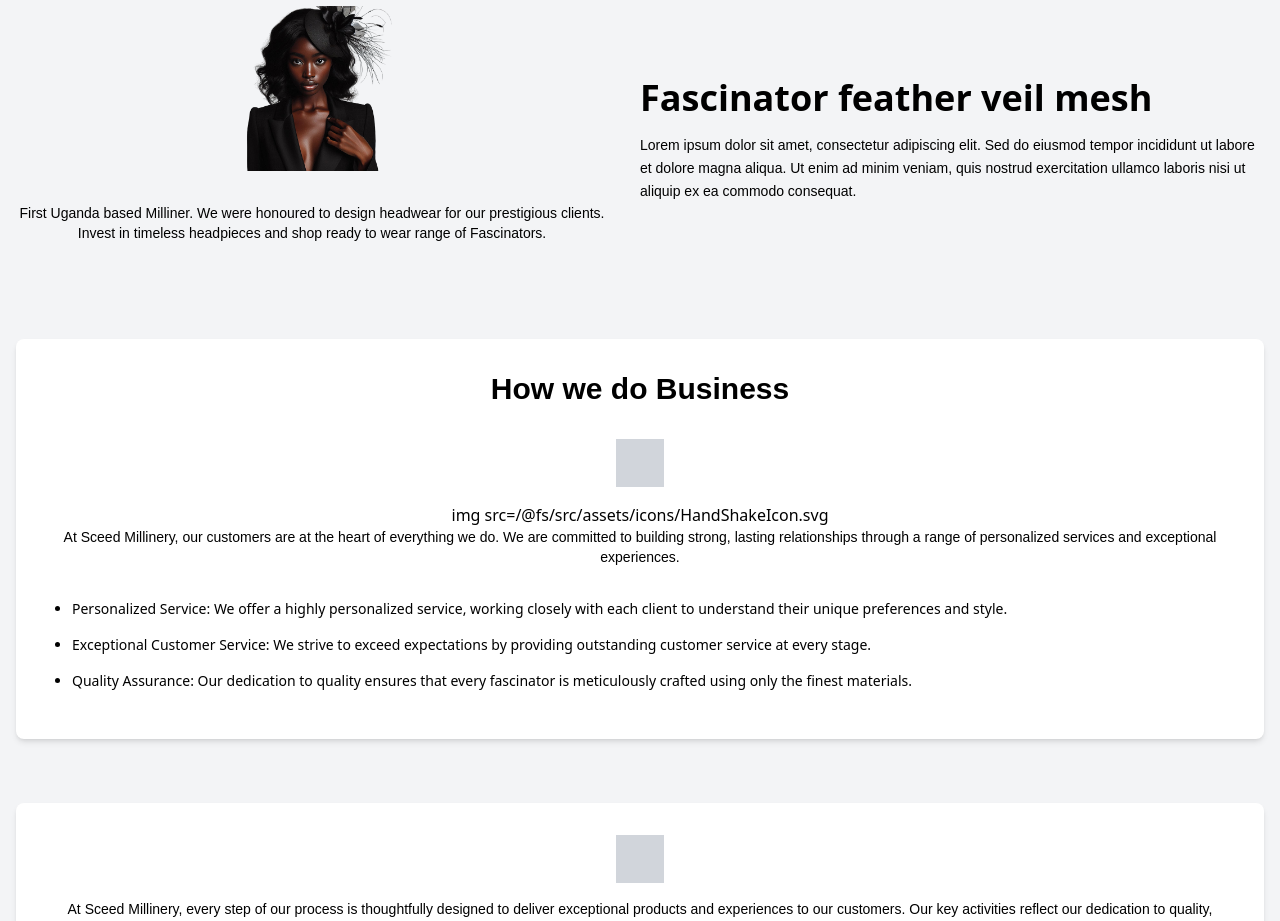
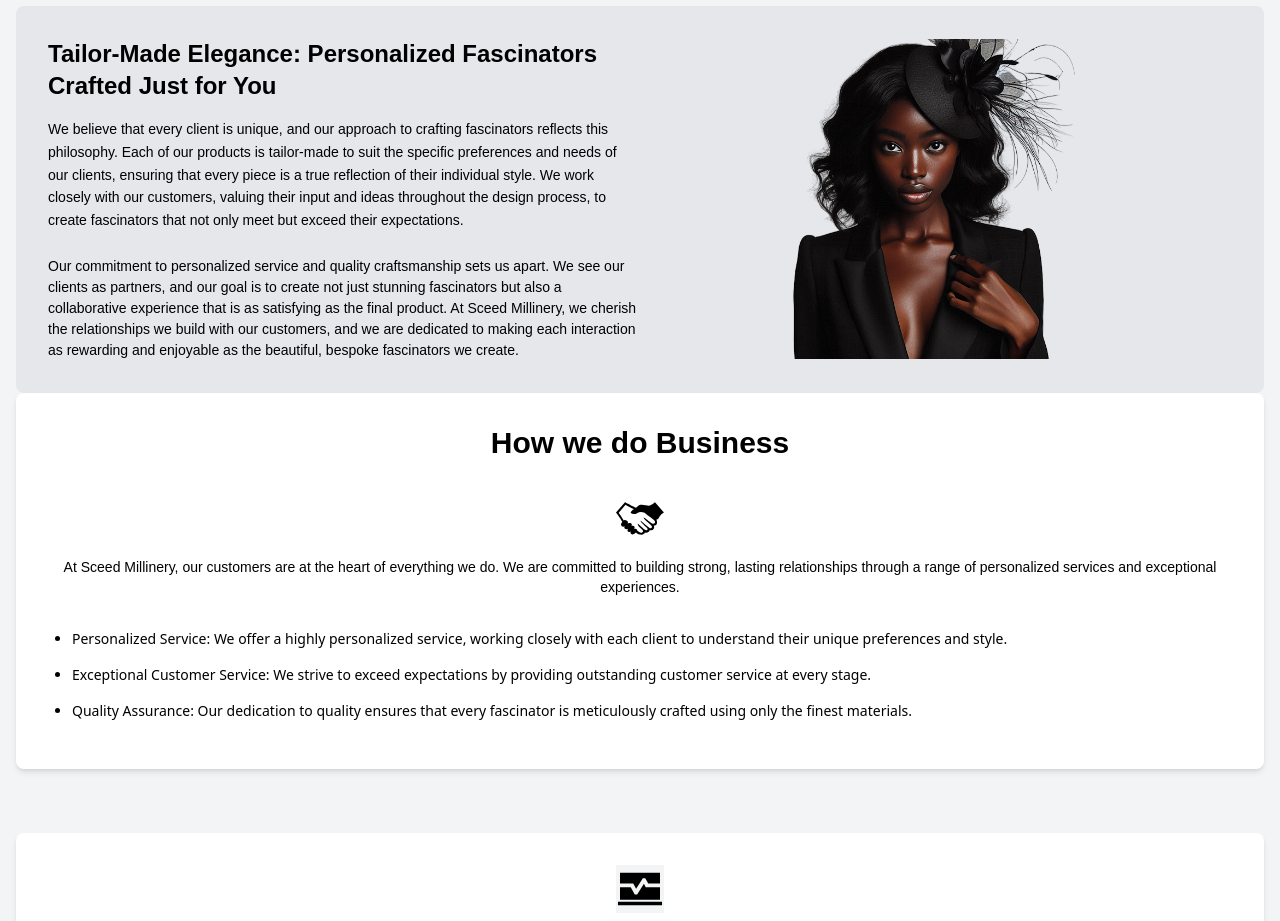
Before and after one commit to MrBytes10/sceedmillinery, a React (Create React App) app: page /about in a window 1280 px wide. Shown: the part 140-1061 px from the top of the page. Built offline with nearby package versions, Linux system fonts and the light colour scheme.

Commit message:
now on abt page

```diff
--- a/src/pages/aboutPage.js
+++ b/src/pages/aboutPage.js
@@ -1,46 +1,89 @@
+// sceed_frontend/src/pages/AboutPage.js
+
 import React from "react";
 import Header from "../components/Header";
 import Footer from "../components/Footer";
-import aboutPageModel from "../images/abtpgModel1.png";
+import abtTailorMadeModel from "../images/abtTailorMadeElegance.png";
 import transformOutfitsModel from "../images/transformOutfits.png";
-import handShakeIcon from '../assets/icons/HandShakeIcon.svg';
+import { ReactComponent as HandShakeIcon } from "../assets/icons/HandShakeIcon.svg";
+import { ReactComponent as OurCoreActivities } from "../assets/icons/ourCoreActivities.svg";
+import { ReactComponent as ValuePropositions } from "../assets/icons/ValuePropositions.svg";
 
 const AboutPage = () => {
   return (
     <div className="bg-gray-100">
       <Header />
       <main className="container mx-auto px-4 py-8">
-                <section className="flex flex-col md:flex-row items-center mb-16">
-                    <div className="md:w-1/2 pr-8">
-                        <img src={aboutPageModel} alt="Sceed Millinery Logo" className="w-72 mx-auto mb-8" />
-                        <p className="text-center text-sm mb-8">
-                            First Uganda based Milliner. We were honoured to design headwear for our prestigious clients. Invest in timeless headpieces and shop ready to wear range of Fascinators.
+        <section className="flex flex-col md:flex-row items-center bg-gray-200 p-8 rounded-lg">
+          <div className="md:w-1/2">
+            <h2 className="text-2xl font-Poppins mb-4">
+              Tailor-Made Elegance: Personalized Fascinators Crafted Just for
+              You
+            </h2>
+            <p className="text-sm leading-relaxed">
+              We believe that every client is unique, and our approach to
+              crafting fascinators reflects this philosophy. Each of our
+              products is tailor-made to suit the specific preferences and needs
+              of our clients, ensuring that every piece is a true reflection of
+              their individual style. We work closely with our customers,
+              valuing their input and ideas throughout the design process, to
+              create fascinators that not only meet but exceed their
+              expectations.
+            </p>{" "}
+            <br />
+            <p>
+              Our commitment to personalized service and quality craftsmanship
+              sets us apart. We see our clients as partners, and our goal is to
+              create not just stunning fascinators but also a collaborative
+              experience that is as satisfying as the final product. At Sceed
+              Millinery, we cherish the relationships we build with our
+              customers, and we are dedicated to making each interaction as
+              rewarding and enjoyable as the beautiful, bespoke fascinators we
+              create.
             </p>
           </div>
-                    <div className="md:w-1/2">
-                        <h1 className="text-4xl font-semibold mb-4">Fascinator feather veil mesh</h1>
-                        <p className="text-sm leading-relaxed">
-                            Lorem ipsum dolor sit amet, consectetur adipiscing elit. Sed do eiusmod tempor incididunt ut labore et dolore magna aliqua. Ut enim ad minim veniam, quis nostrud exercitation ullamco laboris nisi ut aliquip ex ea commodo consequat.
-                        </p>
+          <div className="md:w-1/2 pr-8">
+            <img
+              src={abtTailorMadeModel}
+              alt="Model wearing Sceed Millinery fascinator"
+              className="w-full rounded-lg"
+            />
           </div>
         </section>
 
         <section className="bg-white p-8 rounded-lg shadow-md mb-16">
-                    <h2 className="text-3xl font-semibold text-center mb-8">How we do Business</h2>
+          <h2 className="text-3xl font-semibold text-center mb-8">
+            How we do Business
+          </h2>
           <div className="flex flex-col items-center mb-8">
             {/* Icon placeholder */}
-                        <div className="w-12 h-12 mb-4 bg-gray-300">
+            <HandShakeIcon
+              alt="Handshake Icon"
+              className="w-12 h-12 mb-4 bg-gray-10"
+            />
 
-                        </div>
-                        img src={handShakeIcon }
             <p className="text-center text-sm">
-                            At Sceed Millinery, our customers are at the heart of everything we do. We are committed to building strong, lasting relationships through a range of personalized services and exceptional experiences.
+              At Sceed Millinery, our customers are at the heart of everything
+              we do. We are committed to building strong, lasting relationships
+              through a range of personalized services and exceptional
+              experiences.
             </p>
           </div>
           <ul className="list-disc pl-6 text-sm">
-                        <li className="mb-4">Personalized Service: We offer a highly personalized service, working closely with each client to understand their unique preferences and style.</li>
-                        <li className="mb-4">Exceptional Customer Service: We strive to exceed expectations by providing outstanding customer service at every stage.</li>
-                        <li className="mb-4">Quality Assurance: Our dedication to quality ensures that every fascinator is meticulously crafted using only the finest materials.</li>
+            <li className="mb-4">
+              Personalized Service: We offer a highly personalized service,
+              working closely with each client to understand their unique
+              preferences and style.
+            </li>
+            <li className="mb-4">
+              Exceptional Customer Service: We strive to exceed expectations by
+              providing outstanding customer service at every stage.
+            </li>
+            <li className="mb-4">
+              Quality Assurance: Our dedication to quality ensures that every
+              fascinator is meticulously crafted using only the finest
+              materials.
+            </li>
             {/* Add more list items as needed */}
           </ul>
         </section>
@@ -48,15 +91,34 @@ const AboutPage = () => {
         <section className="bg-white p-8 rounded-lg shadow-md mb-16">
           <div className="flex flex-col items-center mb-8">
             {/* Icon placeholder */}
-                        <div className="w-12 h-12 mb-4 bg-gray-300"></div>
+            <OurCoreActivities className="w-12 h-12 mb-4 bg-gray-100" />
+
+            <h2 className="text-3xl font-semibold text-center mb-8">
+              Our Core Activities
+            </h2>
+
             <p className="text-center text-sm">
-                            At Sceed Millinery, every step of our process is thoughtfully designed to deliver exceptional products and experiences to our customers. Our key activities reflect our dedication to quality, innovation, and customer satisfaction.
+              At Sceed Millinery, every step of our process is thoughtfully
+              designed to deliver exceptional products and experiences to our
+              customers. Our key activities reflect our dedication to quality,
+              innovation, and customer satisfaction.
             </p>
           </div>
           <ul className="list-disc pl-6 text-sm">
-                        <li className="mb-4">Design & Development: Our creative team continuously explores new design concepts, pushing the boundaries of millinery art.</li>
-                        <li className="mb-4">Sourcing & Procurement: We carefully select and procure the finest materials, partnering with trusted suppliers to guarantee the quality of our products.</li>
-                        <li className="mb-4">Craftsmanship: Our skilled artisans bring designs to life with meticulous attention to detail, ensuring each piece meets our exacting standards.</li>
+            <li className="mb-4">
+              Design & Development: Our creative team continuously explores new
+              design concepts, pushing the boundaries of millinery art.
+            </li>
+            <li className="mb-4">
+              Sourcing & Procurement: We carefully select and procure the finest
+              materials, partnering with trusted suppliers to guarantee the
+              quality of our products.
+            </li>
+            <li className="mb-4">
+              Craftsmanship: Our skilled artisans bring designs to life with
+              meticulous attention to detail, ensuring each piece meets our
+              exacting standards.
+            </li>
             {/* Add more list items as needed */}
           </ul>
         </section>
@@ -64,30 +126,68 @@ const AboutPage = () => {
         <section className="bg-white p-8 rounded-lg shadow-md mb-16">
           <div className="flex flex-col items-center mb-8">
             {/* Icon placeholder */}
-                        <div className="w-12 h-12 mb-4 bg-gray-300"></div>
+            <ValuePropositions className="w-12 h-12 mb-4 bg-gray-10" />
+            <h2 className="text-3xl font-semibold text-center mb-8">
+              Value Propositions
+            </h2>
             <p className="text-center text-sm">
-                            We offer a unique blend of luxury, quality, and exclusivity that sets our fascinators apart. Our value proposition reflects our commitment to delivering exceptional products and experiences to our customers.
-                        </p>S
+              We offer a unique blend of luxury, quality, and exclusivity that
+              sets our fascinators apart. Our value proposition reflects our
+              commitment to delivering exceptional products and experiences to
+              our customers.
+            </p>
+            S
           </div>
           <ul className="list-disc pl-6 text-sm">
-                        <li className="mb-4">Luxurious Handcrafted Headpieces: Each fascinator is a work of art, meticulously handcrafted for exquisite beauty and elegance, perfect for any special occasion.</li>
-                        <li className="mb-4">High-Quality Materials: We use only the finest materials, ensuring that our fascinators are not only beautiful but also durable and comfortable to wear.</li>
-                        <li className="mb-4">Personalized Styling and Consultation: Our expert stylists offer personalized consultations to help you find the perfect fascinator for your unique style and event.</li>
+            <li className="mb-4">
+              Luxurious Handcrafted Headpieces: Each fascinator is a work of
+              art, meticulously handcrafted for exquisite beauty and elegance,
+              perfect for any special occasion.
+            </li>
+            <li className="mb-4">
+              High-Quality Materials: We use only the finest materials, ensuring
+              that our fascinators are not only beautiful but also durable and
+              comfortable to wear.
+            </li>
+            <li className="mb-4">
+              Personalized Styling and Consultation: Our expert stylists offer
+              personalized consultations to help you find the perfect fascinator
+              for your unique style and event.
+            </li>
             {/* Add more list items as needed */}
           </ul>
         </section>
 
         <section className="flex flex-col md:flex-row items-center bg-gray-200 p-8 rounded-lg">
           <div className="md:w-1/2 pr-8">
-                        <img src={transformOutfitsModel } alt="Model wearing Sceed Millinery fascinator" className="w-full rounded-lg" />
+            <img
+              src={transformOutfitsModel}
+              alt="Model wearing Sceed Millinery fascinator"
+              className="w-full rounded-lg"
+            />
           </div>
           <div className="md:w-1/2">
-                        <h2 className="text-2xl font-semibold mb-4">Transform your outfits into Extraordinary, Elegant and Stylish looks that stand out.</h2>
+            <h2 className="text-2xl font-semibold mb-4">
+              Transform your outfits into Extraordinary, Elegant and Stylish
+              looks that stand out.
+            </h2>
             <p className="text-sm leading-relaxed">
-                            At Sceed Millinery, we pride ourselves on crafting high-quality fascinators that embody elegance and sophistication. With a proven track record in the fashion industry, our products are trusted by countless women who seek to elevate their style. Each piece is meticulously designed and handcrafted using only the finest materials, ensuring durability and comfort.
-                        </p> <br />
+              At Sceed Millinery, we pride ourselves on crafting high-quality
+              fascinators that embody elegance and sophistication. With a proven
+              track record in the fashion industry, our products are trusted by
+              countless women who seek to elevate their style. Each piece is
+              meticulously designed and handcrafted using only the finest
+              materials, ensuring durability and comfort.
+            </p>{" "}
+            <br />
             <p>
-                            Our fascinators are more than just accessories; they are transformative additions to any outfit. Whether you're dressing for a wedding, a race day, or a special occasion, our fascinators add the perfect touch of glamour and style. They effortlessly turn ordinary looks into stunning, fashion-forward statements, helping you stand out in any crowd. Discover how Sceed Millinery can take your outfit to the next level and make every moment a stylish one.
+              Our fascinators are more than just accessories; they are
+              transformative additions to any outfit. Whether you're dressing
+              for a wedding, a race day, or a special occasion, our fascinators
+              add the perfect touch of glamour and style. They effortlessly turn
+              ordinary looks into stunning, fashion-forward statements, helping
+              you stand out in any crowd. Discover how Sceed Millinery can take
+              your outfit to the next level and make every moment a stylish one.
             </p>
           </div>
         </section>
--- a/src/pages/contactPage.js
+++ b/src/pages/contactPage.js
@@ -1,4 +1,4 @@
-//sceed_frontend/src/components/ContactPage.js
+//sceed_frontend/src/pages/ContactPage.js
 
 import React, { useState } from "react";
 import Header from "../components/Header";
```
Also changed, not shown: src/images/abtTailorMadeElegance.png (added), src/images/bgValuePropositions.jpg (added). Lines whose indentation alone changed are shown as unchanged.
